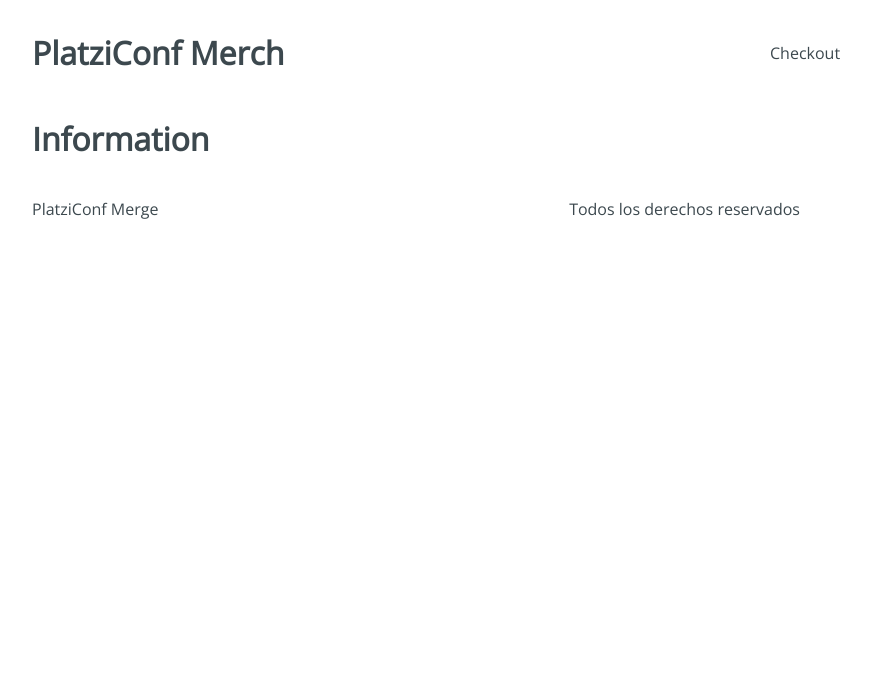
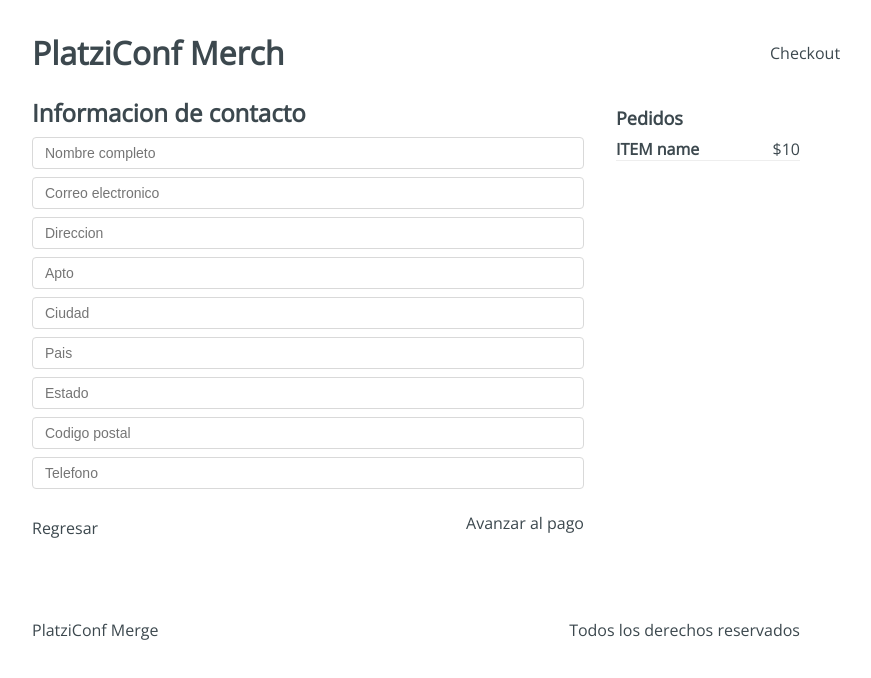
Before and after one commit to ablancoa/shop2, a React app: page /checkout/information in a window 1280 px wide. Shown: the top 678 px of the page, without its empty margins (224-1095 px from the left). Built offline with nearby package versions, Linux system fonts and the light colour scheme.

Commit message:
[UPDATE] maquetacion de la pagina de informacion

```diff
--- a/src/containers/Information.jsx
+++ b/src/containers/Information.jsx
@@ -1,7 +1,45 @@
-import React from 'react'
+import React from 'react';
+import '../styles/components/Information.css'
 
 export default function Information() {
   return (
-    <h1>Information</h1>
+    <div className="Information">
+      <div className="Information-content">
+        <div className="Information-head">
+          <h2>Informacion de contacto</h2>
+        </div>
+        <div className="Information-form">
+          <form action=''>
+            <input type='text' placeholder='Nombre completo' name='name' />
+            <input type='email' placeholder='Correo electronico' name='email' />
+            <input type='text' placeholder='Direccion' name='address' />
+            <input type='text' placeholder='Apto' name='apto' />
+            <input type='text' placeholder='Ciudad' name='city' />
+            <input type='text' placeholder='Pais' name='country' />
+            <input type='text' placeholder='Estado' name='state' />
+            <input type='text' placeholder='Codigo postal' name='cp' />
+            <input type='text' placeholder='Telefono' name='phone' />
+          </form>
+        </div>
+        <div className="Information-buttons">
+          <div className="Information-back">
+            Regresar
+          </div>
+          <div className="Information-next">
+            Avanzar al pago
+          </div>
+        </div>
+      </div>
+      <div className="Information-sidebar">
+        <h3>Pedidos</h3>
+        <div className="Information-item">
+          <div className="Information-element">
+            <h4>ITEM name</h4>
+            <span>$10</span>
+          </div>
+        </div>
+      </div>
+
+    </div>
   )
 }
```
